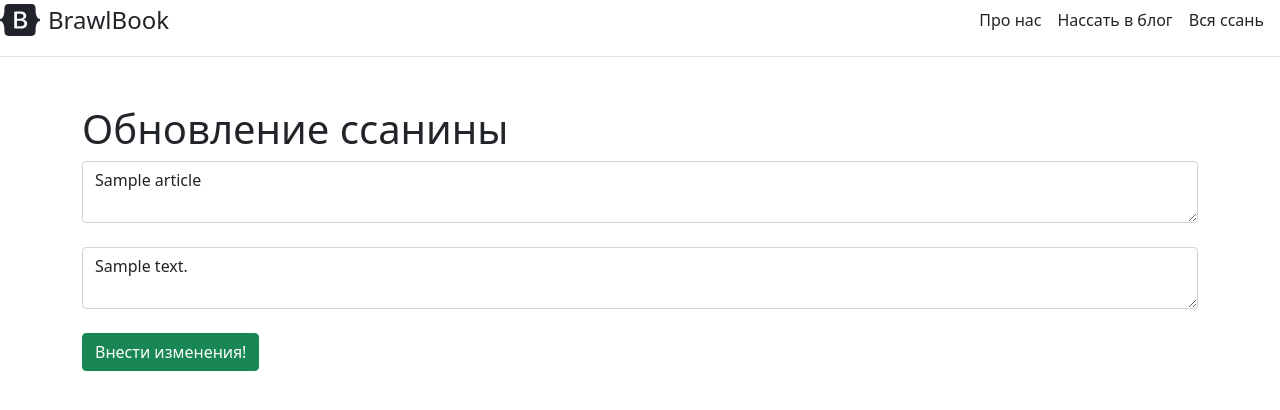
After one commit to AntonGorokhov/BrawlBook, a Flask app: page /posts/1/update in a window 1280 px wide. The commit adds this page. Shown: the top 410 px of the page. Run offline with Flask 2, Linux system fonts and the light colour scheme; tables that the repository leaves empty hold one stand-in row (values such as "Sample post").

Commit message:
Added update and delete buttons

```diff
--- a/app.py
+++ b/app.py
@@ -3,7 +3,7 @@ from flask_sqlalchemy import SQLAlchemy
 from datetime import datetime
 
 app = Flask(__name__)
-app.config['SQLALCHEMY_DATABASE_URI'] = 'sqlite:///blog.dp'
+app.config['SQLALCHEMY_DATABASE_URI'] = 'sqlite:///blog.db'
 app.config['SQLALCHEMY_TRACK_MODIFICATIONS'] = False
 blog = SQLAlchemy(app)
 
@@ -13,7 +13,6 @@ class Article(blog.Model):
     title = blog.Column(blog.String(200), nullable=False)
     text = blog.Column(blog.Text, nullable=False)
     date = blog.Column(blog.DateTime, default=datetime.utcnow)
-
     def __repr__(self):
         return 'Article <%r>' % self.id
 
@@ -34,6 +33,35 @@ def post_detail(id):
 
 
 
+
+@app.route("/posts/<int:id>/update", methods=['POST', 'GET'])
+def post_update(id):
+    article = Article.query.get(id)
+    if request.method == "POST":
+        try:
+            article.title = request.form['title']
+            article.text = request.form['text']
+            blog.session.commit()
+            return redirect('/posts')
+        except:
+            return "При обновлении ссанины произошла ошибка!"
+
+    if request.method == "GET":
+        article = Article.query.get(id)
+        return render_template("post_update.html", article=article)
+
+
+@app.route("/posts/<int:id>/delete")
+def post_delete(id):
+    article = Article.query.get_or_404(id)
+    try:
+        blog.session.delete(article)
+        blog.session.commit()
+        return redirect("/posts")
+    except:
+        return "Какое нахуй удаление?"
+
+
 @app.route("/create_post", methods=['POST', 'GET'])
 def create_post():
     if request.method == "POST":
@@ -43,7 +71,7 @@ def create_post():
         try:
             blog.session.add(article)
             blog.session.commit()
-            return redirect('/')
+            return redirect('/posts')
         except:
             return "При добавлении ссанины произошла ошибка!"
 
--- a/templates/base.html
+++ b/templates/base.html
@@ -9,6 +9,18 @@
     <title>{% block title %}{% endblock %}</title>
 </head>
 <body>
+    <div class="d-flex flex-column flex-md-row align-items-center pb-3 mb-4 border-bottom">
+      <a href="/" class="d-flex align-items-center text-dark text-decoration-none">
+        <svg xmlns="http://www.w3.org/2000/svg" width="40" height="32" class="me-2" viewBox="0 0 118 94" role="img"><title>Bootstrap</title><path fill-rule="evenodd" clip-rule="evenodd" d="M24.509 0c-6.733 0-11.715 5.893-11.492 12.284.214 6.14-.064 14.092-2.066 20.577C8.943 39.365 5.547 43.485 0 44.014v5.972c5.547.529 8.943 4.649 10.951 11.153 2.002 6.485 2.28 14.437 2.066 20.577C12.794 88.106 17.776 94 24.51 94H93.5c6.733 0 11.714-5.893 11.491-12.284-.214-6.14.064-14.092 2.066-20.577 2.009-6.504 5.396-10.624 10.943-11.153v-5.972c-5.547-.529-8.934-4.649-10.943-11.153-2.002-6.484-2.28-14.437-2.066-20.577C105.214 5.894 100.233 0 93.5 0H24.508zM80 57.863C80 66.663 73.436 72 62.543 72H44a2 2 0 01-2-2V24a2 2 0 012-2h18.437c9.083 0 15.044 4.92 15.044 12.474 0 5.302-4.01 10.049-9.119 10.88v.277C75.317 46.394 80 51.21 80 57.863zM60.521 28.34H49.948v14.934h8.905c6.884 0 10.68-2.772 10.68-7.727 0-4.643-3.264-7.207-9.012-7.207zM49.948 49.2v16.458H60.91c7.167 0 10.964-2.876 10.964-8.281 0-5.406-3.903-8.178-11.425-8.178H49.948z" fill="currentColor"></path></svg>
+        <span class="fs-4">BrawlBook</span>
+      </a>
+
+      <nav class="d-inline-flex mt-2 mt-md-0 ms-md-auto">
+        <a class="me-3 py-2 text-dark text-decoration-none" href="#">Про нас</a>
+        <a class="me-3 py-2 text-dark text-decoration-none" href="/create_post">Нассать в блог</a>
+        <a class="me-3 py-2 text-dark text-decoration-none" href="/posts">Вся ссань</a>
+      </nav>
+    </div>
     {% block body %}{% endblock %}
 </body>
 </html>
--- a/templates/post_detail.html
+++ b/templates/post_detail.html
@@ -10,7 +10,9 @@
     <h1>{{article.title}}</h1>
     <div class="alert alert-info">
         <p>{{article.text}}</p>
-        <a href="/posts" class="btn btn-warning">Вернуьтся назад</a>
+        <a href="/posts" class="btn btn-success">Вернуьтся назад</a>
+        <a href="/posts/{{article.id}}/update" class="btn btn-warning">Править ссанину</a>
+        <a href="/posts/{{article.id}}/delete" class="btn btn-danger">Удалить к хуям</a>
     </div>
 </div>
 {% endblock %}
--- /dev/null
+++ b/templates/post_update.html
@@ -0,0 +1,17 @@
+{% extends 'base.html' %}
+
+{% block title %}
+Обновление поста
+{% endblock %}
+
+
+{% block body %}
+<div class="container mt-5">
+    <h1>Обновление ссанины</h1>
+    <form method="post">
+        <textarea type="text" name="title" id="title" class="form-control" placeholder="Название твоей ссанины">{{article.title}}</textarea><br>
+        <textarea name="text" id="text" class="form-control" placeholder="Текст твоей ссанины">{{article.text}}</textarea><br>
+        <input type="submit" class="btn btn-success" value="Внести изменения!"><br>
+    </form>
+</div>
+{% endblock %}
```
Also changed, not shown: templates/index.html (+0 -11 lines), blog.db (added), 1 other file.
